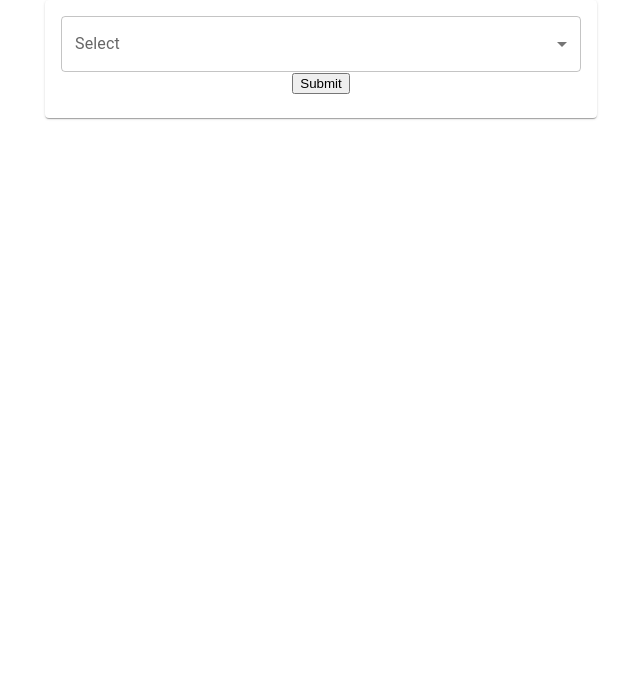
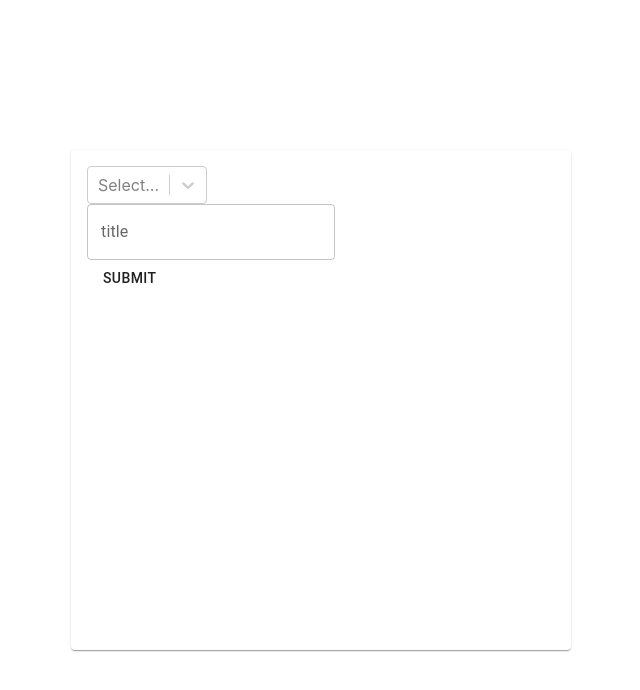
Before and after one commit to alexmarcus22/Eprints, a React (Create React App) app: page / in a window 1280 px wide. Shown: the top 690 px of the page, without its empty margins (319-959 px from the left). Built offline with nearby package versions, Linux system fonts and the light colour scheme.

Commit message:
updating design

```diff
--- a/package.json
+++ b/package.json
@@ -13,6 +13,7 @@
     "react": "^18.2.0",
     "react-dom": "^18.2.0",
     "react-scripts": "5.0.1",
+    "react-select": "^5.7.0",
     "web-vitals": "^2.1.4"
   },
   "scripts": {
--- a/src/App.js
+++ b/src/App.js
@@ -2,16 +2,25 @@ import './App.css';
 import Form from './components/Form';
 import { Container } from '@mui/material';
 import Box from '@mui/material/Box';
+import Grid from '@mui/material/Grid';
 
 function App() {
   return (
     <div className="App">
-      <Box>
-        <Container maxWidth="sm">
-          <Form />
-        </Container>
-      </Box>
-    </div>
+      <Grid
+        container
+        spacing={0}
+        direction="column"
+        alignItems="center"
+        justifyContent="center"
+        style={{ minHeight: '100vh' }}>
+        <Grid item xs={4}>
+          <Container fixed={true}>
+            <Form />
+          </Container>
+        </Grid>
+      </Grid>
+    </div >
   );
 }
 
--- a/src/components/Form.js
+++ b/src/components/Form.js
@@ -1,57 +1,46 @@
-import { Card, CardContent, Typography, } from "@mui/material"
-import { Formik, Form, Field, useFormik } from 'formik';
+import { Button, Card, CardContent, Typography } from "@mui/material"
+import { Formik, Form, Field, FieldArray } from 'formik';
+import { object, mixed, string } from 'yup';
+import TextareaAutosize from '@mui/base/TextareaAutosize';
+import TextField from '@mui/material/TextField';
+import SelectComp from "./Select";
+import Box from '@mui/material/Box';
 import FormControl from '@mui/material/FormControl';
-import Select from '@mui/material/Select';
-import InputLabel from '@mui/material/InputLabel';
-import MenuItem from '@mui/material/MenuItem';
-import { object, mixed, string } from 'yup';
-
 
 const validationSchema = object({
-  select: string().ensure().required("Select is required!")
-})
+  select: string().ensure().required("Select is required!"),
+  title: string().ensure().required("Title is required!")
+});
+
+const options = [
+  { value: "article", label: "Article" },
+  { value: "client", label: "Client" },
+  { value: "monograf", label: "Monograf" },
+];
 
 const FormComponent = () => {
-  const formik = useFormik({
-    initialValues: {
-      select: ''
-    },
-    validationSchema: validationSchema,
-    onSubmit: (values) => {
-      console.log(JSON.stringify(values));
-    }
-  });
-
   return (
-    <Card>
+    <Card sx={{ minWidth: 500, minHeight: 500 }}>
       <CardContent>
-        <form onSubmit={formik.handleSubmit}>
-          <FormControl fullWidth>
-            <InputLabel id="select-label" name="select">Select</InputLabel>
-            <Select
-              labelId="select-label"
-              id="select"
-              value={formik.values.select}
-              label="Type"
-              onChange={formik.handleChange}
-              name="select"
-              error={Boolean(formik.errors.select)}
-              helpertext={formik.errors.select}
-            >
-              <MenuItem value={'article'}>Article</MenuItem>
-              <MenuItem value={'client'}>Client</MenuItem>
-              <MenuItem value={'monograf'}>Monograf</MenuItem>
-            </Select>
-          </FormControl>
-          <button
-            type="submit"
-            className="btn btn-primary btn-block"
-          >
-            Submit
-          </button>
-        </form>
+        <Formik
+          initialValues={{
+            select: 'article'
+          }}
+          enableReinitialize={true}
+          onSubmit={values => {
+            setTimeout(() => {
+              console.log(JSON.stringify(values, null, 2));
+            }, 100)
+          }}
+        >
+          <Form style={{ 'display': 'flex', 'flexDirection': 'column', alignItems: 'start' }}>
+            <SelectComp options={options} name="select" label="select" id="Type" />
+            <Field name="title" label="title" id="title" component={TextField} />
+            <Button type="submit" variant='secondary'>Submit</Button>
+          </Form>
+        </Formik>
       </CardContent>
-    </Card>
+    </Card >
   )
 }
 
--- /dev/null
+++ b/src/components/Select.js
@@ -0,0 +1,31 @@
+import Select from "react-select";
+import React from 'react';
+import { useField } from 'formik';
+import FormControl from '@mui/material/FormControl';
+
+const SelectComp = ({
+  label,
+  options,
+  ...props
+}) => {
+
+  const [field, meta, helpers] = useField(props);
+  const { touched, error, value } = meta;
+  const { setValue } = helpers;
+
+  console.log(field.name);
+
+  return (
+    <div>
+      <Select
+        options={options}
+        name={field.name}
+        onChange={(option) => setValue(option.value)}
+        instanceId={props.id}
+        menuPosition="fixed"
+      />
+    </div>
+  )
+}
+
+export default SelectComp;
```
Also changed, not shown: 1 other file (tests, documents, lock files or other folders).
